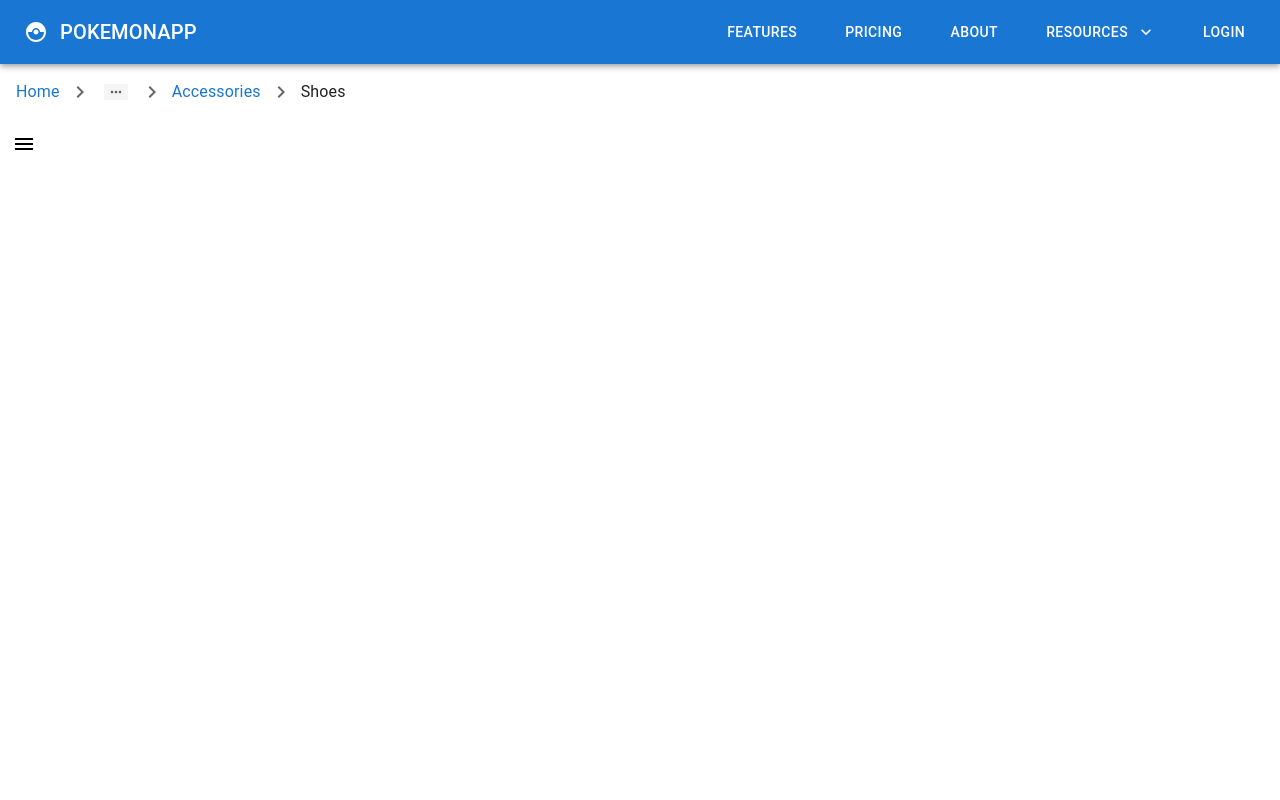
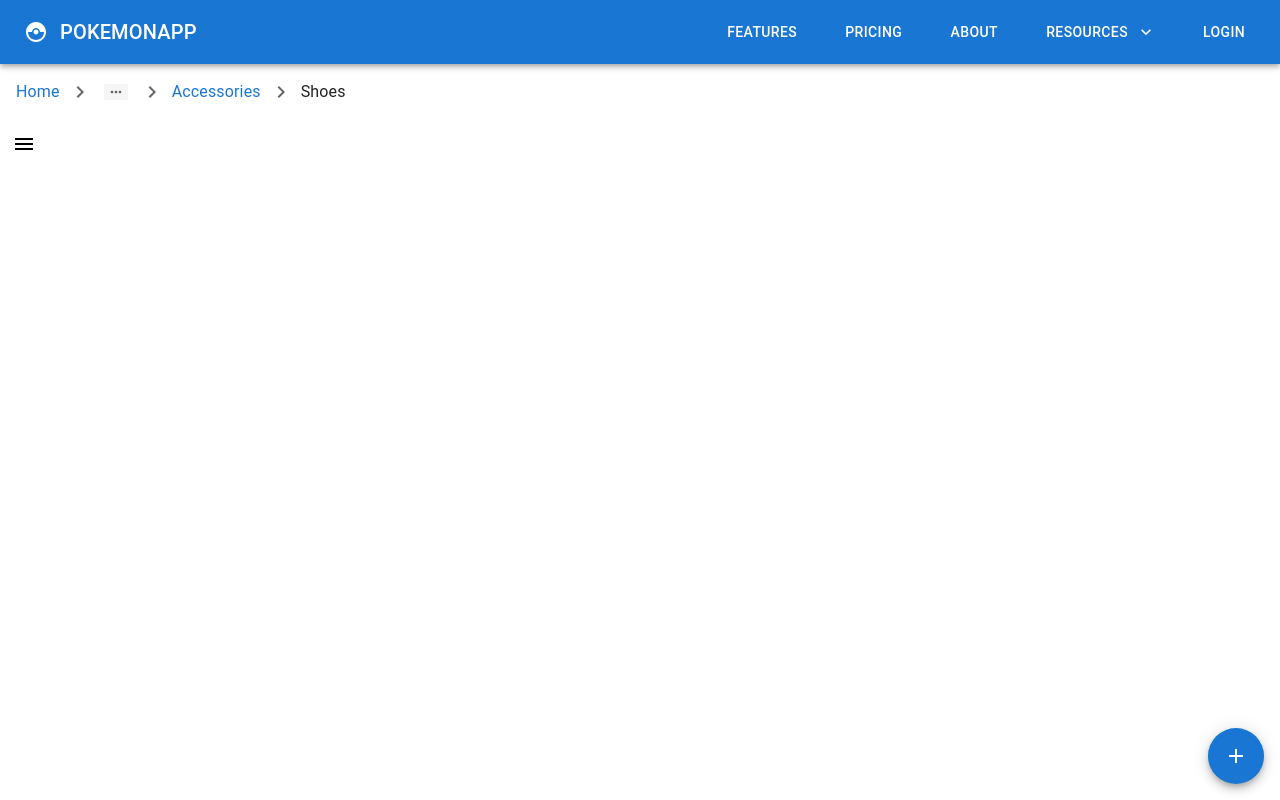
Before and after one commit to Mhdez221993/react-mui, a React (Create React App) app: page / in a window 1280 px wide. Built offline with nearby package versions, Linux system fonts and the light colour scheme.

Commit message:
Add Speed dial component

```diff
--- a/src/App.tsx
+++ b/src/App.tsx
@@ -3,6 +3,7 @@
 import { MuiBreadcrumbs } from "./components/MuiBreadcrumbs";
 import { MuiDrawer } from "./components/MuiDrawer";
 import { MuiNavbar } from "./components/MuiNavbar";
+import { MuiSpeedDial } from "./components/MuiSpeedDial";
 
 function App() {
   return (
@@ -10,6 +11,7 @@
       <MuiNavbar />
       <MuiBreadcrumbs />
       <MuiDrawer />
+      <MuiSpeedDial />
     </div>
   );
 }
--- /dev/null
+++ b/src/components/MuiSpeedDial.tsx
@@ -0,0 +1,16 @@
+import { FileCopyOutlined, Print, Share } from "@mui/icons-material";
+import { SpeedDial, SpeedDialAction, SpeedDialIcon } from "@mui/material";
+
+export const MuiSpeedDial = () => {
+  return (
+    <SpeedDial
+      ariaLabel="Navigation speed dial"
+      sx={{ position: "absolute", bottom: 16, right: 16 }}
+      icon={<SpeedDialIcon />}
+    >
+      <SpeedDialAction icon={<FileCopyOutlined />} tooltipTitle="Copy" />
+      <SpeedDialAction icon={<Print />} tooltipTitle="Print" />
+      <SpeedDialAction icon={<Share />} tooltipTitle="Share" />
+    </SpeedDial>
+  );
+};
```
